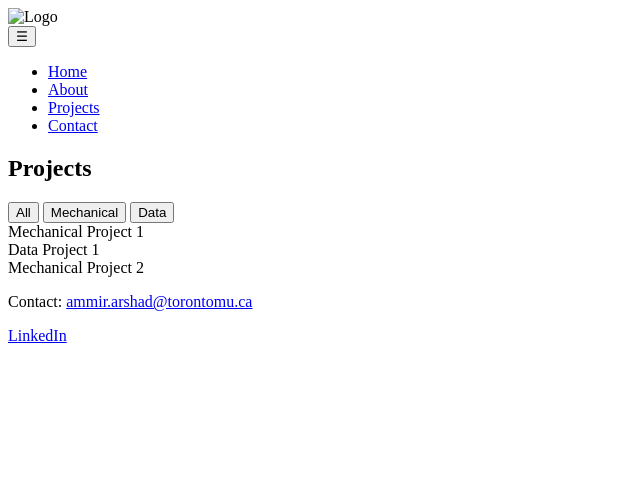
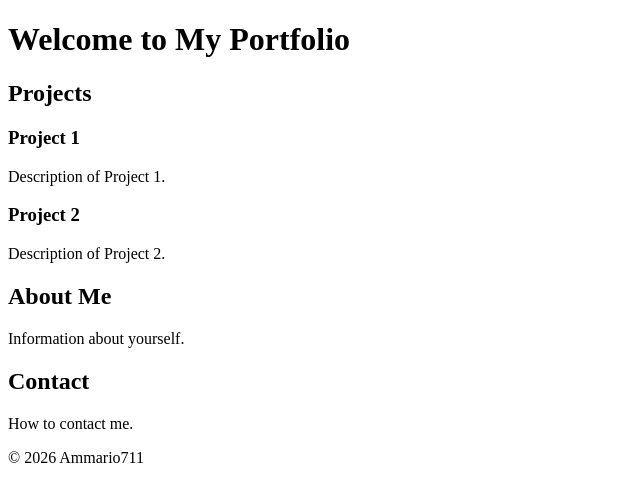
Before and after one commit to Ammario711/Portfolio-Website, a plain HTML site: page index.html in a window 1280 px wide. Shown: the whole page, without its empty margins (0-640 px from the left). Drawn offline with Linux system fonts and the light colour scheme.

Commit message:
Revert index.html to commit 623c68f

```diff
--- a/index.html
+++ b/index.html
@@ -1,66 +1,40 @@
-<!DOCTYPE html>
+<!doctype html>
 <html lang="en">
 <head>
     <meta charset="UTF-8">
     <meta name="viewport" content="width=device-width, initial-scale=1.0">
     <title>Portfolio</title>
-    <style>
-        /* Add your styles here */
-    </style>
-    <script>
-        // JavaScript for mobile menu
-        function toggleMobileMenu() {
-            const menu = document.getElementById('mobile-menu');
-            menu.classList.toggle('active');
-        }
-
-        // JavaScript for scrolling to top
-        function scrollToTop() {
-            window.scrollTo({ top: 0, behavior: 'smooth' });
-        }
-
-        // JavaScript for project filtering
-        function filterProjects(category) {
-            const allProjects = document.querySelectorAll('.project');
-            allProjects.forEach(project => {
-                if (category === 'all' || project.classList.contains(category)) {
-                    project.style.display = 'block';
-                } else {
-                    project.style.display = 'none';
-                }
-            });
-        }
-    </script>
+    <!-- Add your CSS here -->
+    <link rel="stylesheet" href="styles.css">
 </head>
 <body>
     <header>
-        <div class="logo" onclick="scrollToTop()">
-            <img src="logo.png" alt="Logo">
-        </div>
-        <nav>
-            <button onclick="toggleMobileMenu()">☰</button>
-            <ul id="mobile-menu">
-                <li><a href="#home" onclick="toggleMobileMenu()">Home</a></li>
-                <li><a href="#about" onclick="toggleMobileMenu()">About</a></li>
-                <li><a href="#projects" onclick="toggleMobileMenu()">Projects</a></li>
-                <li><a href="#contact" onclick="toggleMobileMenu()">Contact</a></li>
-            </ul>
-        </nav>
+        <h1>Welcome to My Portfolio</h1>
     </header>
     <main>
         <section id="projects">
             <h2>Projects</h2>
-            <button onclick="filterProjects('all')">All</button>
-            <button onclick="filterProjects('mechanical')">Mechanical</button>
-            <button onclick="filterProjects('data')">Data</button>
-            <div class="project mechanical">Mechanical Project 1</div>
-            <div class="project data">Data Project 1</div>
-            <div class="project mechanical">Mechanical Project 2</div>
+            <div class="project">
+                <h3>Project 1</h3>
+                <p>Description of Project 1.</p>
+            </div>
+            <div class="project">
+                <h3>Project 2</h3>
+                <p>Description of Project 2.</p>
+            </div>
+            <!-- Add more projects as desired -->
+        </section>
+        <section id="about">
+            <h2>About Me</h2>
+            <p>Information about yourself.</p>
+        </section>
+        <section id="contact">
+            <h2>Contact</h2>
+            <p>How to contact me.</p>
         </section>
     </main>
     <footer>
-        <p>Contact: <a href="mailto:ammir.arshad@torontomu.ca">ammir.arshad@torontomu.ca</a></p>
-        <p><a href="https://www.linkedin.com/in/arshad-ammar/">LinkedIn</a></p>
+        <p>&copy; 2026 Ammario711</p>
     </footer>
 </body>
 </html>
```
